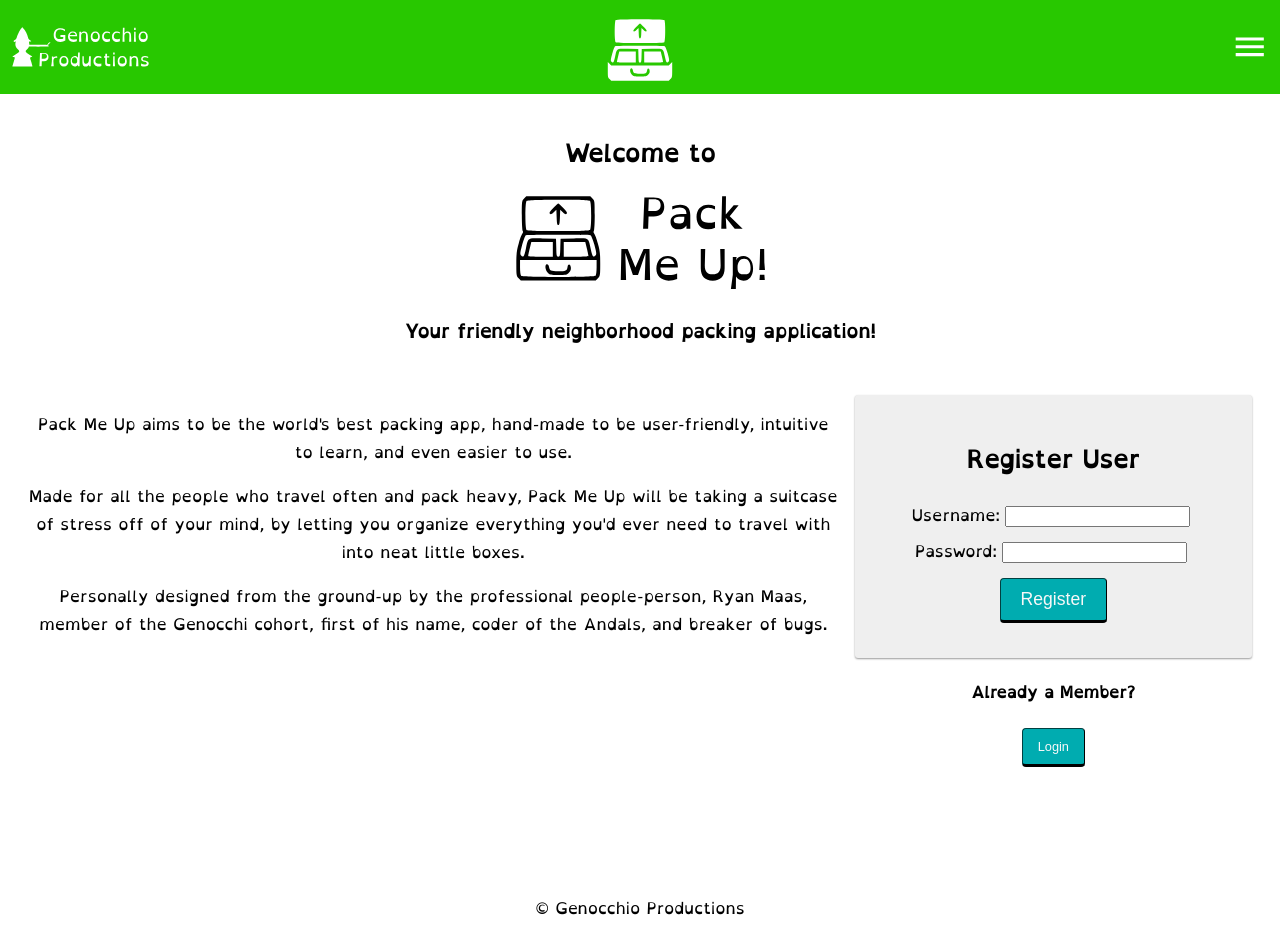
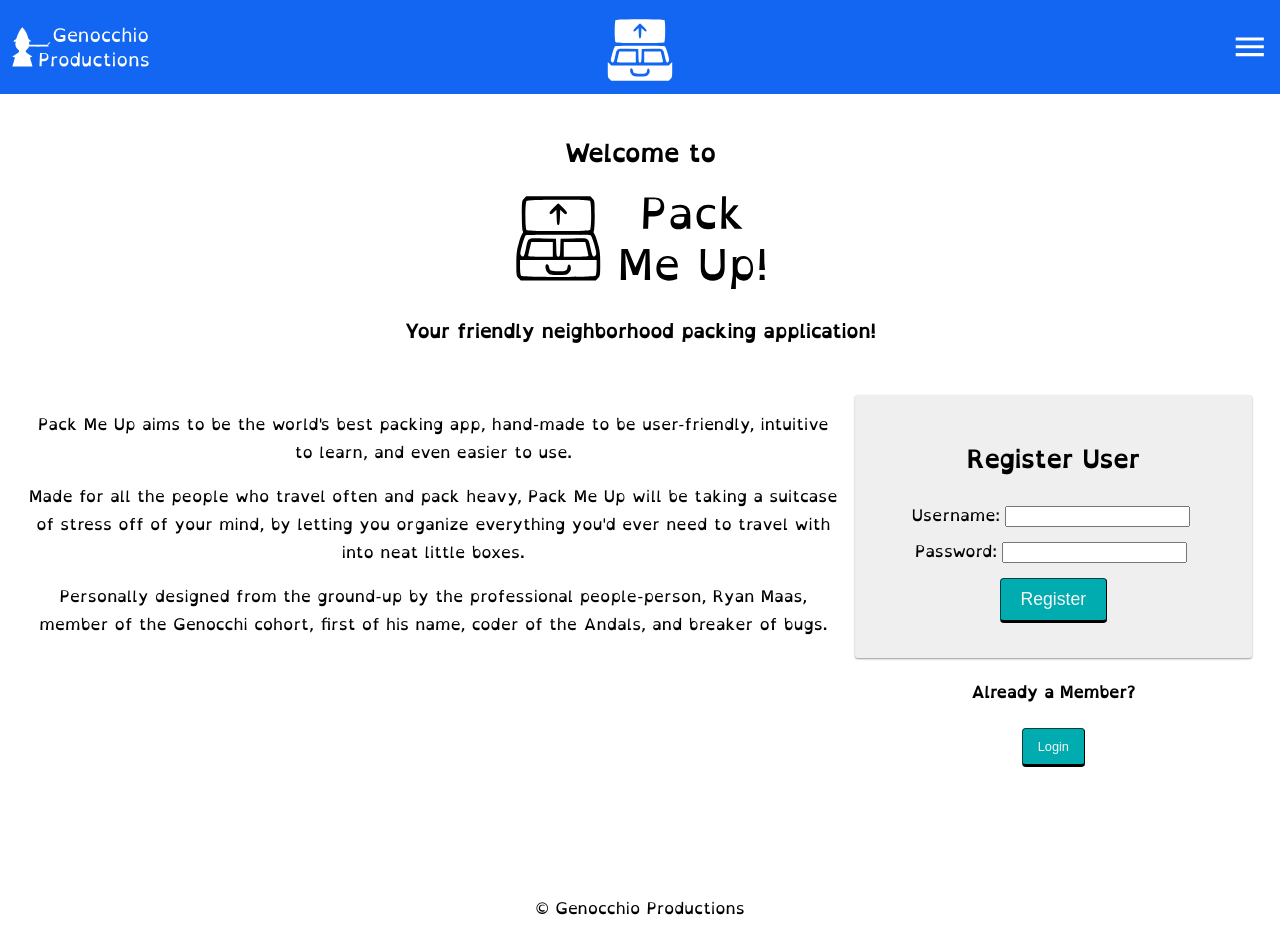
Before and after one commit to unomaas/pack-me-up, a React (Create React App) app: page /#/home in a window 1280 px wide. Built offline with nearby package versions, Linux system fonts and the light colour scheme; no server answers.

Commit message:
Updated header.

```diff
--- a/src/components/Nav/Nav.css
+++ b/src/components/Nav/Nav.css
@@ -3,7 +3,7 @@
   align-items: flex-start;
   justify-content: space-between;
   text-align: center;
-  background-color: #28c800;
+  background-color: #1266F1;
 }
 
 .GenocchioImage-wrapper {
```
